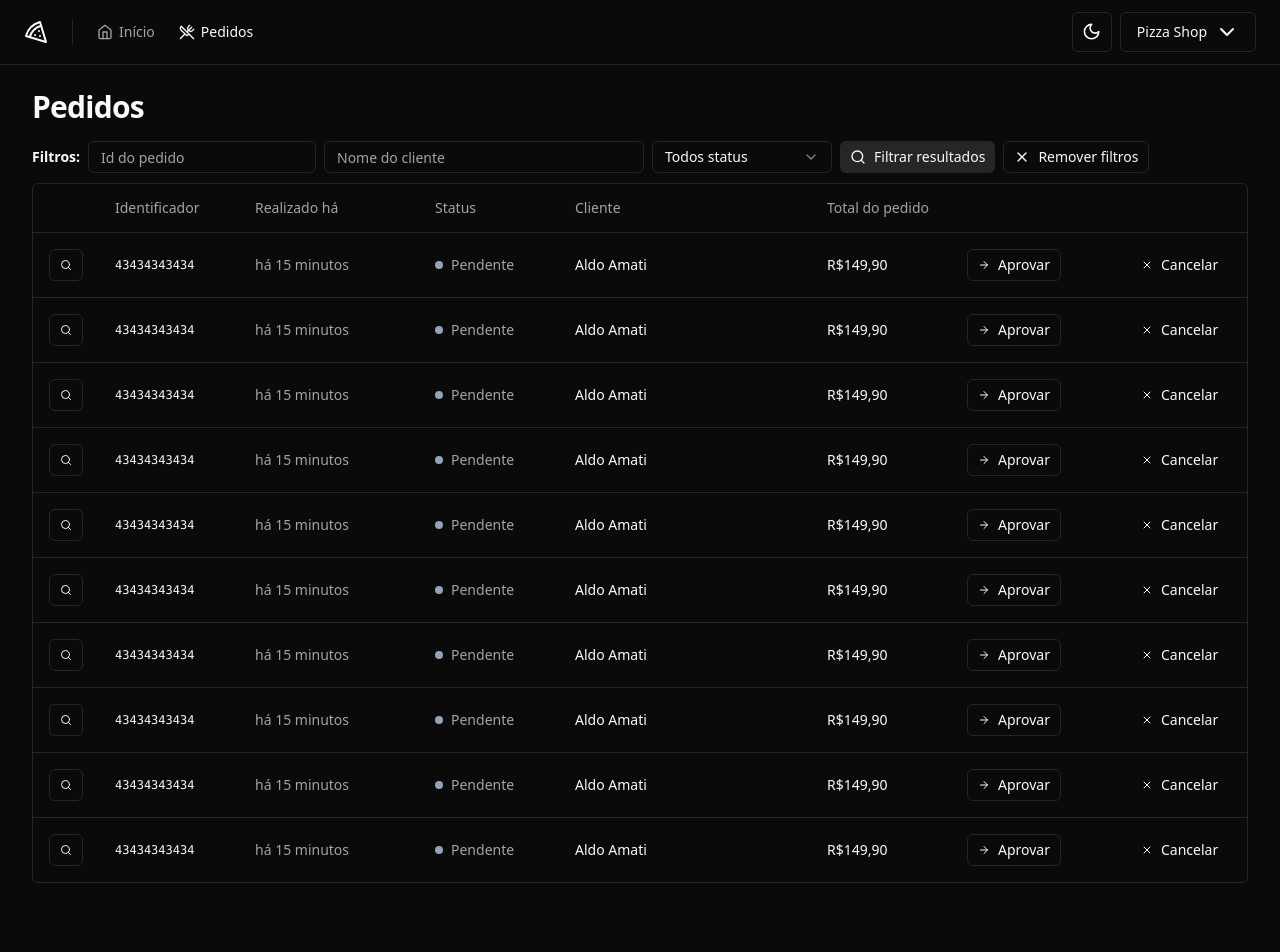
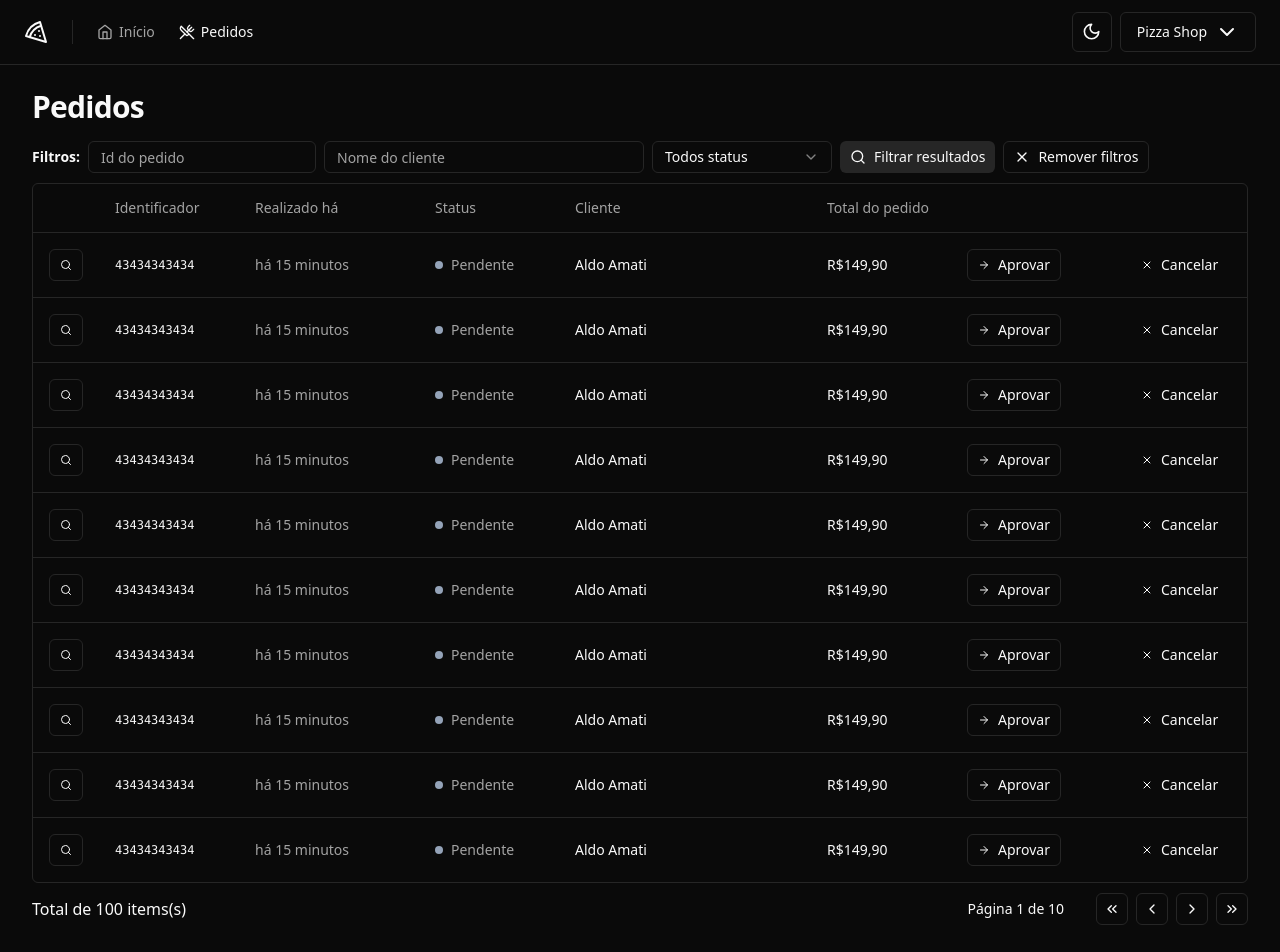
Before and after one commit to thealdoamati/Delivery-Dashboards, a React (Vite) app: page /orders in a window 1280 px wide. Shown: the top 952 px of the page. Before the commit the page ends 915 px from the top, so only its background shows below. Built offline with nearby package versions, Linux system fonts and the light colour scheme.

Commit message:
paginação

```diff
--- /dev/null
+++ b/src/components/pagination.tsx
@@ -0,0 +1,49 @@
+import { ChevronLeft, ChevronRight, ChevronsLeft, ChevronsRight } from 'lucide-react'
+
+import { Button } from './ui/button'
+
+export interface PaginationProps {
+  pageIndex: number
+  totalCount: number
+  perPage: number
+}
+
+export function Pagination({
+  pageIndex,
+  totalCount,
+  perPage,
+}: PaginationProps) {
+  // Para não termos numeros quebrados, usamos o método abaixo
+  const pages = Math.ceil(totalCount / perPage) || 1
+  return (
+    <div className="flex items-center justify-between">
+      <span className="tex-sm font-medium">Total de {totalCount} items(s)</span>
+      <div className="flex items-center gap-6 lg:gap-8">
+        <div className="text-sm font-medium">
+          Página {pageIndex + 1} de {pages}
+        </div>
+        <div className="flex items-center gap-2">
+          <Button variant="outline" className="h-8 w-8 p-0">
+            <ChevronsLeft className="h-4 w-4" />
+            <span className="sr-only">Primeira página</span>
+          </Button>
+
+          <Button variant="outline" className="h-8 w-8 p-0">
+            <ChevronLeft className="h-4 w-4" />
+            <span className="sr-only">Página anterior</span>
+          </Button>
+
+          <Button variant="outline" className="h-8 w-8 p-0">
+            <ChevronRight className="h-4 w-4" />
+            <span className="sr-only">Próxima página</span>
+          </Button>
+
+          <Button variant="outline" className="h-8 w-8 p-0">
+            <ChevronsRight className="h-4 w-4" />
+            <span className="sr-only">Última página</span>
+          </Button>
+        </div>
+      </div>
+    </div>
+  )
+}
--- a/src/pages/app/orders/order-table-filters.tsx
+++ b/src/pages/app/orders/order-table-filters.tsx
@@ -1,10 +1,17 @@
-import { Button } from "@/components/ui/button";
-import { Input } from "@/components/ui/input";
-import { Select, SelectContent, SelectItem, SelectTrigger, SelectValue } from "@/components/ui/select";
-import { Search, X } from "lucide-react";
+import { Search, X } from 'lucide-react'
+
+import { Button } from '@/components/ui/button'
+import { Input } from '@/components/ui/input'
+import {
+  Select,
+  SelectContent,
+  SelectItem,
+  SelectTrigger,
+  SelectValue,
+} from '@/components/ui/select'
 
 export function OrderTableFilters() {
-    return(
+  return (
     <form className="flex items-center gap-2">
       <span className="text-sm font-semibold">Filtros:</span>
       <Input placeholder="Id do pedido" className="h-8 w-auto" />
@@ -23,11 +30,11 @@ export function OrderTableFilters() {
         </SelectContent>
       </Select>
       <Button type="submit" variant="secondary" size="xs">
-                <Search className="h-4 w-4 mr-2" />
+        <Search className="mr-2 h-4 w-4" />
         Filtrar resultados
       </Button>
       <Button type="button" variant="outline" size="xs">
-                <X className="h-4 w-4 mr-2" />
+        <X className="mr-2 h-4 w-4" />
         Remover filtros
       </Button>
     </form>
--- a/src/pages/app/orders/orders.tsx
+++ b/src/pages/app/orders/orders.tsx
@@ -1,5 +1,6 @@
 import { Helmet } from 'react-helmet-async'
 
+import { Pagination } from '@/components/pagination'
 import {
   Table,
   TableBody,
@@ -7,8 +8,9 @@ import {
   TableHeader,
   TableRow,
 } from '@/components/ui/table'
+
+import { OrderTableFilters } from './order-table-filters'
 import { OrderTableRow } from './order-table-row'
-import { OrderTableFilters } from './order-table-filters'
 
 export function Orders() {
   return (
@@ -33,15 +35,14 @@ export function Orders() {
                 </TableRow>
               </TableHeader>
               <TableBody>
-                {Array.from({length:10}).map(() => {
-                  return(
-                    <OrderTableRow key={1}/>
-                  )
+                {Array.from({ length: 10 }).map(() => {
+                  return <OrderTableRow key={1} />
                 })}
-
               </TableBody>
             </Table>
           </div>
+
+          <Pagination pageIndex={0} totalCount={100} perPage={10} />
         </div>
       </div>
     </>
```
Also changed, not shown: src/pages/app/orders/order-table-row.tsx (+7 -10 lines). Lines whose indentation alone changed are shown as unchanged.
